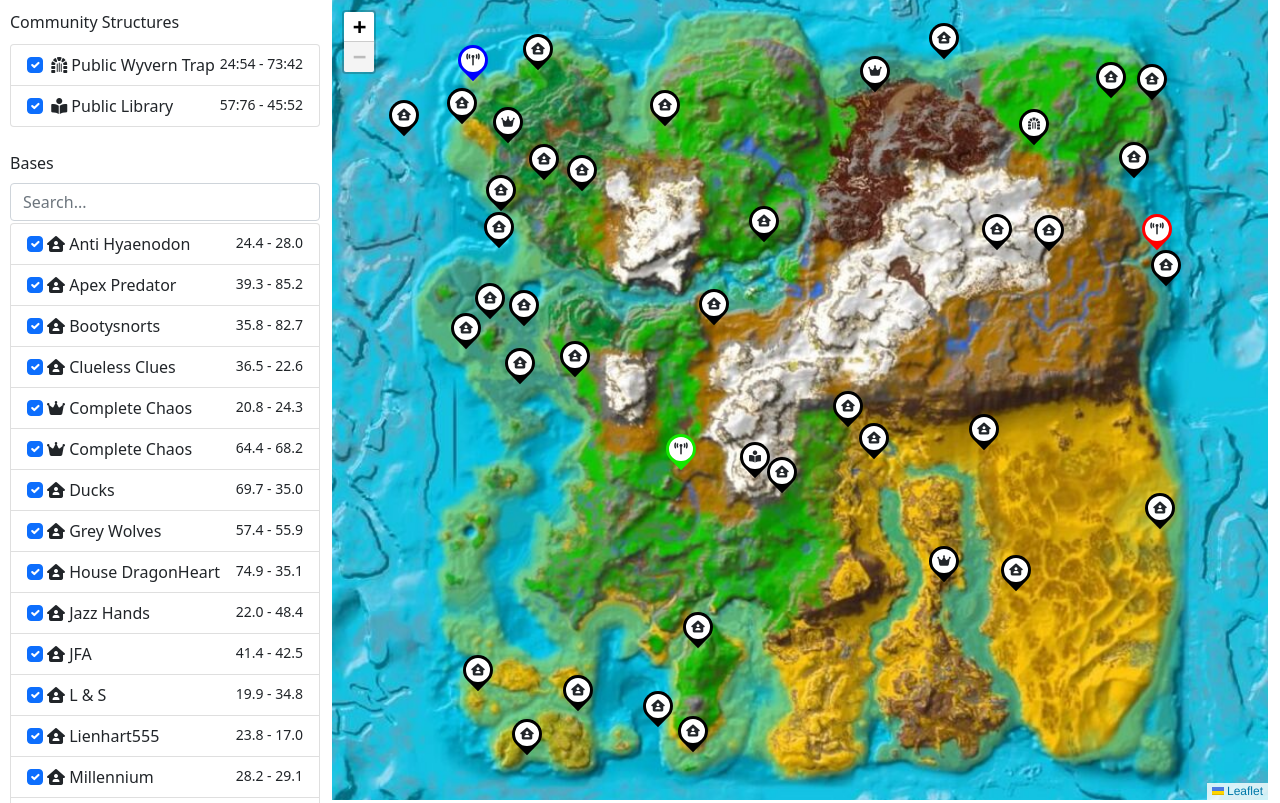
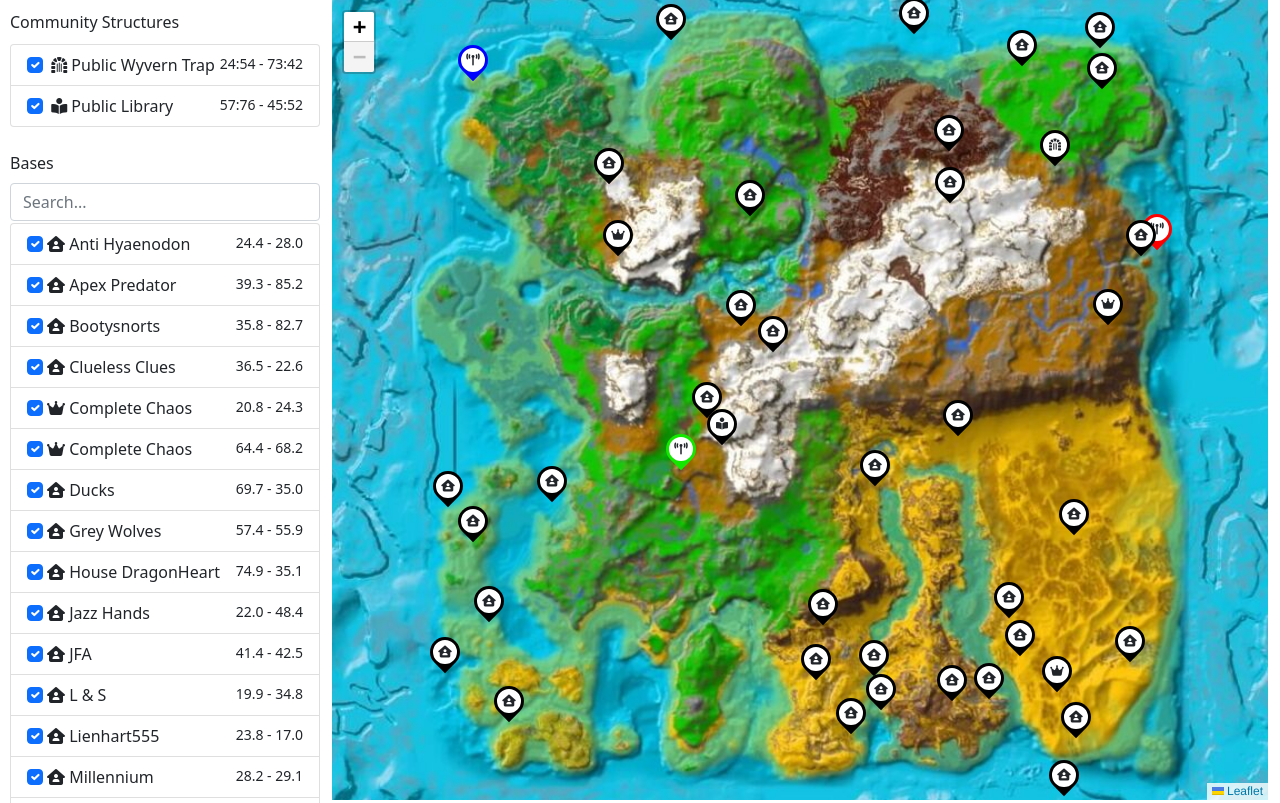
Before and after one commit to SvenJanssens/complete-games-ragnarok-map, a plain HTML site: page index.html in a window 1280 px wide. Shown: the top 803 px of the page. Drawn offline with nearby package versions, Linux system fonts and the light colour scheme.

Commit message:
Fix order parameters L.latLng

```diff
--- a/index.html
+++ b/index.html
@@ -160,7 +160,7 @@
 					iconAnchor: [15, 42]
 				});
 
-			var baseCoords = L.latLng([ 1000 - lat * 10, lon * 10 ]);
+			var baseCoords = L.latLng([lon * 10 , 1000 - lat * 10 ]); // Function expects reverse lon, lat instead of lat, lon
 			baseMarker = L.marker(baseCoords, {
 					icon: baseIcon
 				}).addTo(map).bindTooltip("<b>" + description + "</b><br>" + lat + " - " + lon).openPopup();
```
